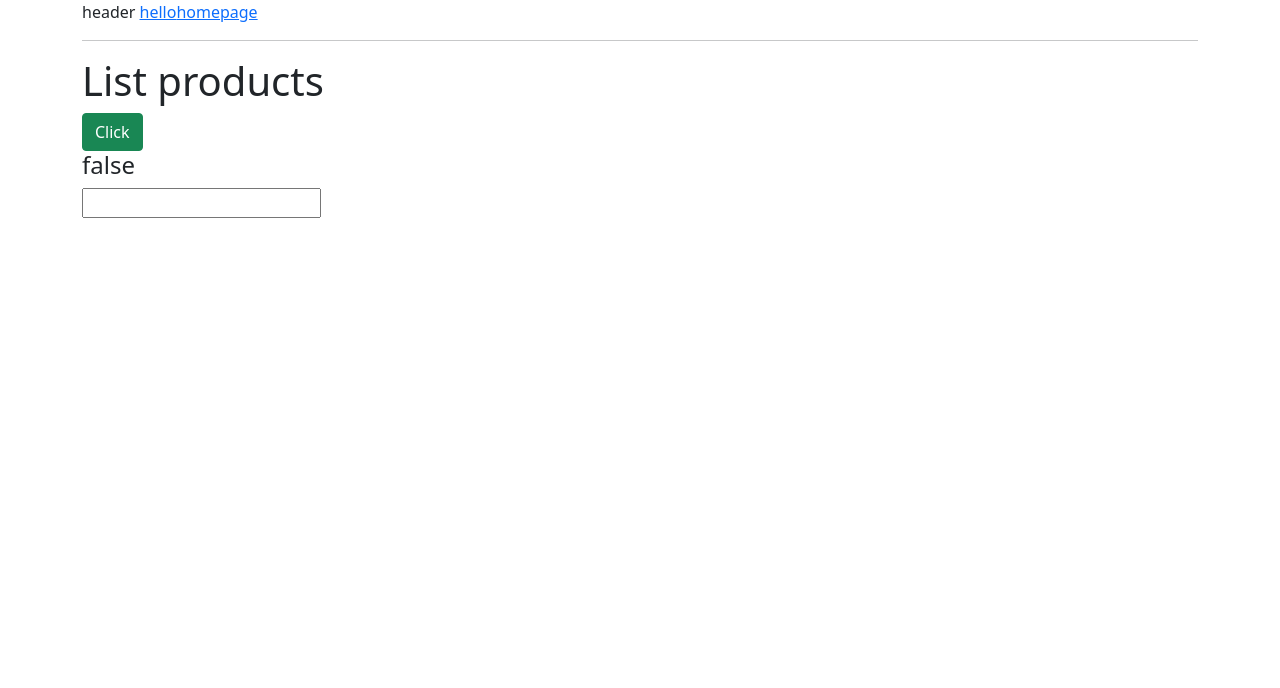
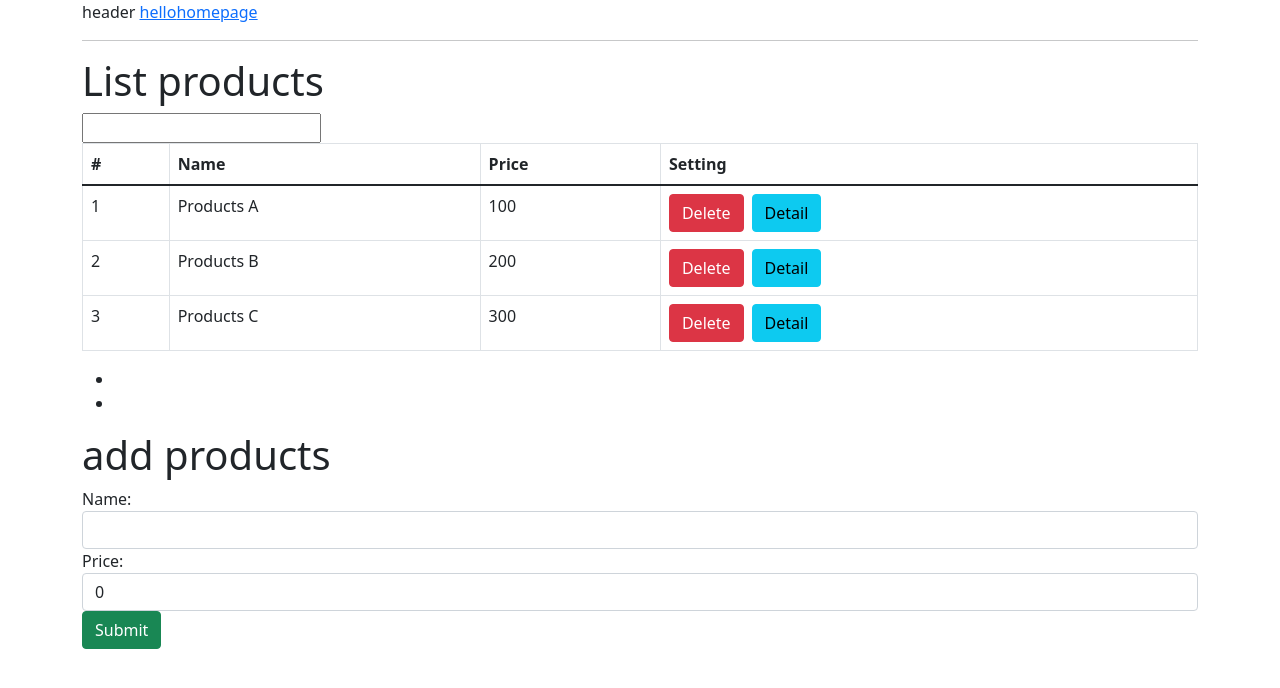
Before and after one commit to TruongDucNghia/Angular_Fpoly, an Angular app in the folder my-app/: page / in a window 1280 px wide. Shown: the top 688 px of the page. Built offline with nearby package versions, Linux system fonts and the light colour scheme.

Commit message:
feat: chap 03

```diff
--- a/my-app/src/app/app-routing.module.ts
+++ b/my-app/src/app/app-routing.module.ts
@@ -1,3 +1,4 @@
+import { ProductAddComponent } from './page/product-add/product-add.component';
 import { NgModule } from '@angular/core';
 import { RouterModule, Routes } from '@angular/router';
 import { HelloComponent } from './components/hello/hello.component';
@@ -5,7 +6,7 @@ import { HomepageComponent } from './page/homepage/homepage.component';
 
 const routes: Routes = [
   {path: 'hello', component: HelloComponent},
-  {path: 'homepage', component: HomepageComponent},
+  {path: 'homepage', component: HomepageComponent}
 ];
 
 @NgModule({
--- a/my-app/src/app/app.component.html
+++ b/my-app/src/app/app.component.html
@@ -4,6 +4,6 @@
   <a routerLink='homepage'>homepage</a>
 </header>
 <hr>
-<app-products></app-products>
-
+<app-products [data]="listProducts"></app-products>
+<app-product-add (createProduct)="handleAddProducts($event)"></app-product-add>
 <router-outlet></router-outlet>
--- a/my-app/src/app/app.component.ts
+++ b/my-app/src/app/app.component.ts
@@ -1,3 +1,4 @@
+import { Iproduct } from './model/product';
 import { Component } from '@angular/core';
 
 @Component({
@@ -7,4 +8,16 @@ import { Component } from '@angular/core';
 })
 export class AppComponent {
   title = 'my-app';
+  listProducts: Iproduct[] = [
+    {id: 1, name: 'Products A', price: 100},
+    {id: 2, name: 'Products B', price: 200},
+    {id: 3, name: 'Products C', price: 300}
+  ]
+  handleAddProducts(product : any){
+    console.log(product);
+    const id = Math.floor(Math.random() * 10000)
+   this.listProducts = [...this.listProducts, {...product, id}]
+  console.log(id);
+
+  }
 }
--- a/my-app/src/app/app.module.ts
+++ b/my-app/src/app/app.module.ts
@@ -7,13 +7,17 @@ import { AppComponent } from './app.component';
 import { HelloComponent } from './components/hello/hello.component';
 import { HomepageComponent } from './page/homepage/homepage.component';
 import { ProductsComponent } from './page/products/products.component';
+import { ProductDetailComponent } from './page/product-detail/product-detail.component';
+import { ProductAddComponent } from './page/product-add/product-add.component';
 
 @NgModule({
   declarations: [
     AppComponent,
     HelloComponent,
     HomepageComponent,
-    ProductsComponent
+    ProductsComponent,
+    ProductDetailComponent,
+    ProductAddComponent
   ],
   imports: [
     BrowserModule,
--- /dev/null
+++ b/my-app/src/app/page/product-add/product-add.component.html
@@ -0,0 +1,12 @@
+<h1>add products</h1>
+<form (ngSubmit)="onSubmit()" action="" #formAdd="ngForm">
+    <div class="form-group">
+        <label>Name:</label>
+        <input [(ngModel)]="product.name" name="name" type="text" class="form-control"/>
+    </div>
+    <div class="form-group">
+        <label>Price:</label>
+        <input [(ngModel)]="product.price" name="price" type="text" class="form-control"/>
+    </div>
+    <button type="submit" class="btn btn-success">Submit</button>
+</form>
--- /dev/null
+++ b/my-app/src/app/page/product-add/product-add.component.ts
@@ -0,0 +1,22 @@
+import { Component, EventEmitter, OnInit, Output } from '@angular/core';
+
+@Component({
+  selector: 'app-product-add',
+  templateUrl: './product-add.component.html',
+  styleUrls: ['./product-add.component.css']
+})
+export class ProductAddComponent implements OnInit {
+  @Output() createProduct = new EventEmitter<{name: string, price: number}>()
+  product: {name: string, price: number} = {
+    name: "",
+    price: 0
+  }
+  constructor() { }
+
+  ngOnInit(): void {
+  }
+  onSubmit(){
+    this.createProduct.emit(this.product)
+  }
+
+}
--- /dev/null
+++ b/my-app/src/app/page/product-detail/product-detail.component.html
@@ -0,0 +1,4 @@
+<ul>
+    <li>{{pro?.name}}</li>
+    <li>{{pro?.price}}</li>
+</ul>
--- /dev/null
+++ b/my-app/src/app/page/product-detail/product-detail.component.ts
@@ -0,0 +1,16 @@
+import { Iproduct } from './../../model/product';
+import { Component, Input, OnInit } from '@angular/core';
+
+@Component({
+  selector: 'app-product-detail',
+  templateUrl: './product-detail.component.html',
+  styleUrls: ['./product-detail.component.css']
+})
+export class ProductDetailComponent implements OnInit {
+  @Input() pro!:Iproduct
+  constructor() { }
+
+  ngOnInit(): void {
+  }
+
+}
--- a/my-app/src/app/page/products/products.component.html
+++ b/my-app/src/app/page/products/products.component.html
@@ -1,10 +1,7 @@
- <h1>{{isString}}</h1>
-<button class="btn btn-success" (click)="handleClick()">Click</button>
-<h4>{{isStatus}}</h4>
-<form action="">
-    <input type="text" [ngModel]="">
-</form>
-<div *ngIf="isStatus">
+<h1>{{isString}}</h1>
+<input type="text" [(ngModel)]="isInput" />
+{{isInput}}
+<div>
     <table class="table table-bordered">
         <thead>
             <tr>
@@ -15,14 +12,19 @@
             </tr>
         </thead>
         <tbody>
-            <tr *ngFor="let product of listProducts">
+            <tr *ngFor="let product of data">
                 <td>{{product.id}}</td>
                 <td>{{product.name}}</td>
                 <td>{{product.price}}</td>
                 <td>
                     <button class="btn btn-danger" (click)="onHandleClick(product.id)">Delete</button>
+                    <button class="btn btn-info ms-2" (click)="onHandleDetail(product)">Detail</button>
                 </td>
             </tr>
         </tbody>
     </table>
+
+    <div>
+        <app-product-detail [pro]="isProducts"></app-product-detail>
+    </div>
 </div>
--- a/my-app/src/app/page/products/products.component.ts
+++ b/my-app/src/app/page/products/products.component.ts
@@ -1,5 +1,5 @@
 import { Iproduct } from './../../model/product';
-import { Component, OnInit } from '@angular/core';
+import { Component, Input, OnInit } from '@angular/core';
 
 @Component({
   selector: 'app-products',
@@ -7,28 +7,25 @@ import { Component, OnInit } from '@angular/core';
   styleUrls: ['./products.component.css']
 })
 export class ProductsComponent implements OnInit {
+  isProducts!: Iproduct;
   isString: string = "List products"
-  isStatus: boolean = false
-
-  listProducts: Iproduct[] = [
-    {id: 1, name: 'Products A', price: 100},
-    {id: 2, name: 'Products B', price: 200},
-    {id: 3, name: 'Products C', price: 300}
-  ]
+  isInput: string = ""
+  @Input() data!: Iproduct[]
 
   constructor() { }
 
   ngOnInit(): void {
   }
 
-  handleClick(){
-    this.isStatus = !this.isStatus
-  }
-
   onHandleClick(id: number){
     const action = window.confirm('Ban chac muon xoa san pham !')
     if(action){
-      this.listProducts = this.listProducts.filter(product => product.id !== id)
+      this.data = this.data.filter(product => product.id !== id)
     }
   }
+
+  onHandleDetail(product : Iproduct){
+    this.isProducts = product
+
+  }
 }
```
Also changed, not shown: my-app/src/app/page/product-add/product-add.component.css (added), my-app/src/app/page/product-detail/product-detail.component.css (added), 2 other files (tests, documents, lock files or other folders).
